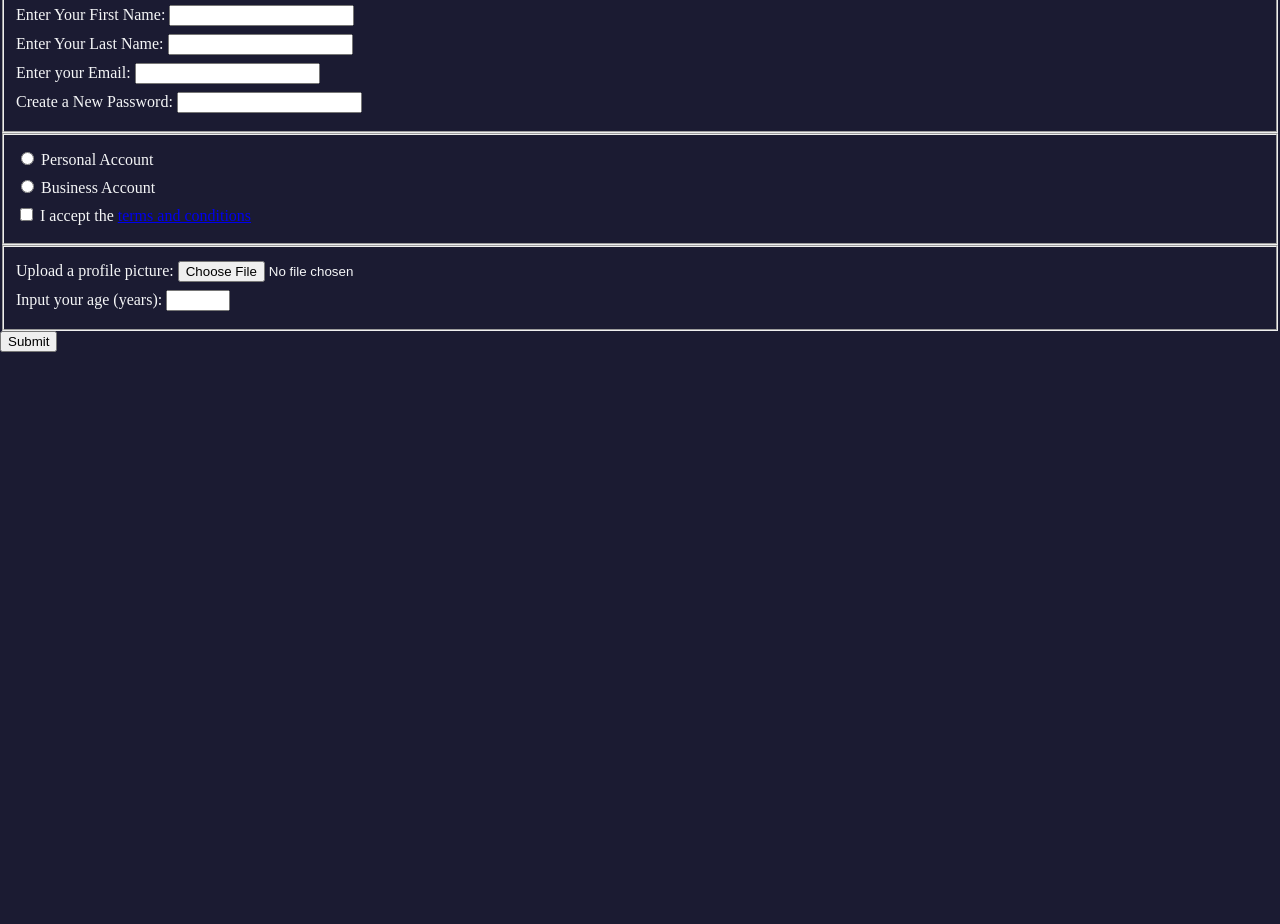
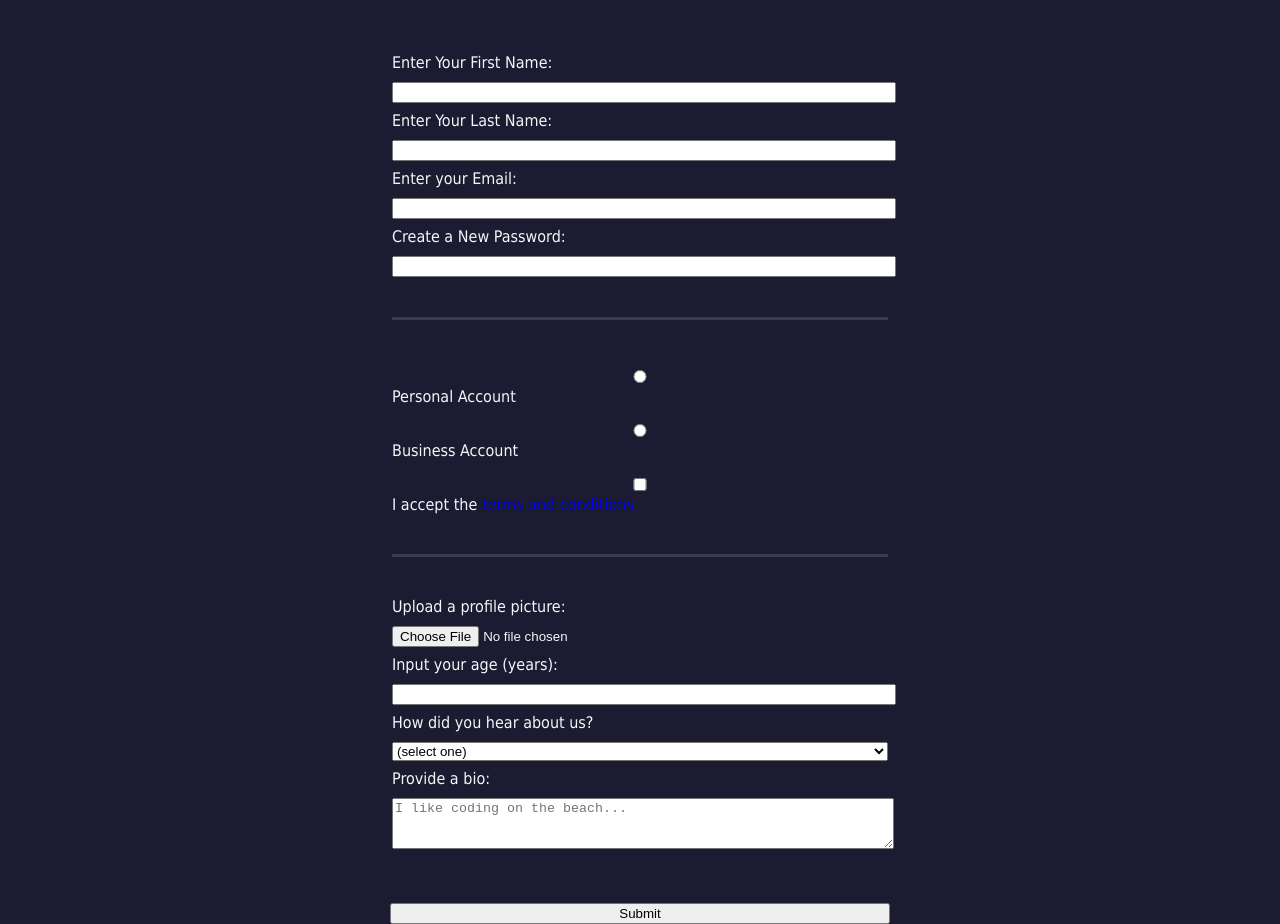
Before and after one commit to OneWay-Laye/FreeCodeCamp_Cert, a plain HTML site: page Responsive-Web-Design/HTML-Registration-Form/index.html in a window 1280 px wide. Shown: the part 124-1048 px from the top of the page. Before the commit the page ends 821 px from the top, so only its background shows below. Drawn offline with Linux system fonts and the light colour scheme.

Commit message:
This completes steps 33-48 for Registration Form

```diff
--- a/Responsive-Web-Design/HTML-Registration-Form/index.html
+++ b/Responsive-Web-Design/HTML-Registration-Form/index.html
@@ -34,10 +34,23 @@
             </label>
         </fieldset>
         <fieldset>
-            <label for="">
-               Upload a profile picture: <input type="file" name="" id="">
+            <label for="profile-picture">
+               Upload a profile picture: <input type="file" name="profile-picture-file" id="profile-picture">
             </label>
-            <label for="">Input your age (years): <input type="number" min="13" max="120"></label>
+            <label for="age">
+                Input your age (years): <input type="number" min="13" max="120" id="age" name="age">
+            </label>
+            <label for="referrer"> How did you hear about us?
+            <select name="referrer" id="referrer">
+                <option value="">(select one)</option>
+                <option value="1">freeCodeCamp News</option>
+                <option value="2">freeCodeCamp YouTube Channel</option>
+                <option value="3">freeCodeCamp Forum</option>
+                <option value="4">Other</option>
+            </select>
+        </label>
+        <label for="bio">Provide a bio: <textarea name="bio" id="bio" cols="30" rows="3" placeholder="I like coding on the beach..."></textarea>
+        </label>
         </fieldset>
         <input type="submit" value="Submit">
     </form>
--- a/Responsive-Web-Design/HTML-Registration-Form/style.css
+++ b/Responsive-Web-Design/HTML-Registration-Form/style.css
@@ -4,9 +4,38 @@ body {
     margin: 0;
     background-color: #1b1b32;
     color: #f5f6f7;
+    font-family: Tahoma;
+    font-size: 16px;
+}
+
+h1, p {
+    margin: 1em auto;
+    text-align: center;
+}
+
+form {
+    margin: 0 auto;
+    max-width: 500px;
+    min-width: 300px;
+    width: 60vw;
+}
+
+fieldset {
+    border: none;
+    border-bottom: 3px solid #3b3b4f;
+    padding: 2rem 0;
+}
+
+fieldset:last-of-type {
+    border: none
 }
 
 label {
     display: block;
     margin: 0.5rem 0;
 }
+
+input, textarea, select {
+    width: 100%;
+    margin: 10px 0 0 0
+}
```
Also changed, not shown: Responsive-Web-Design/HTML-Registration-Form/steps.txt.
